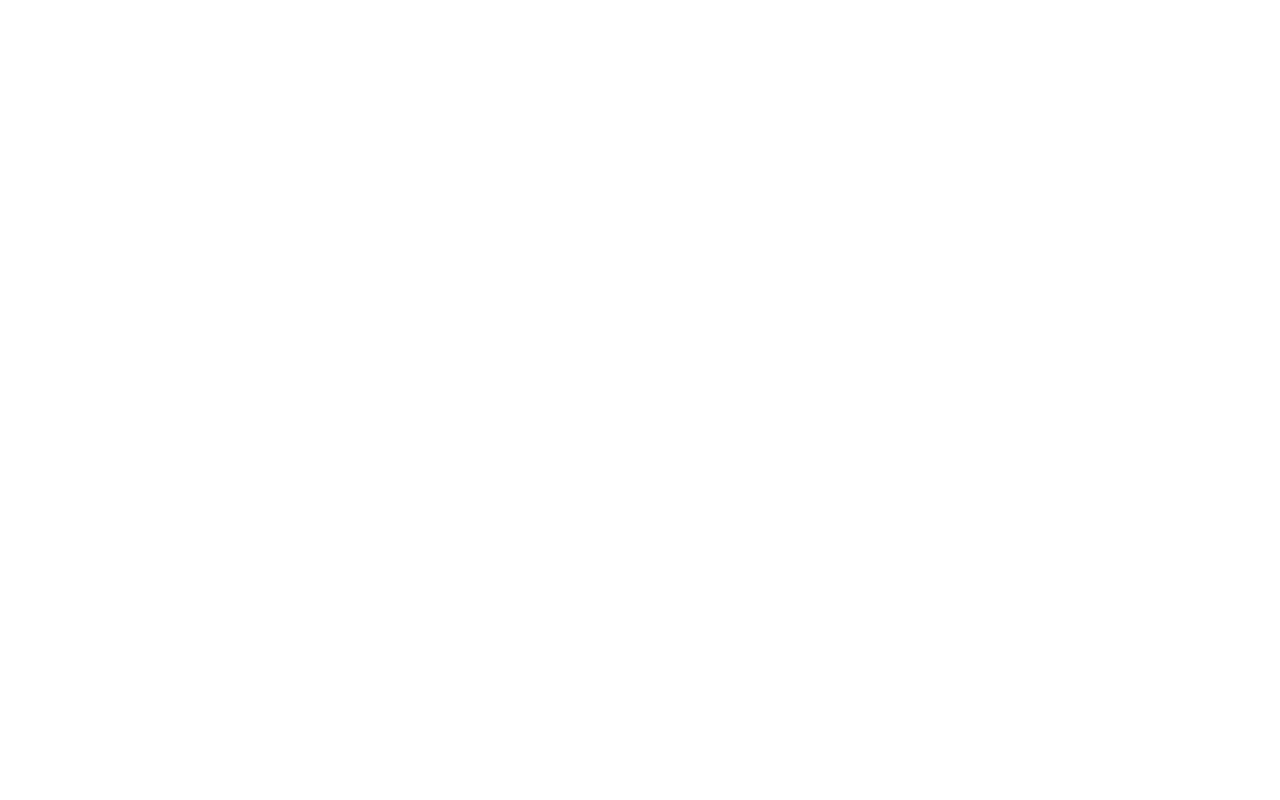
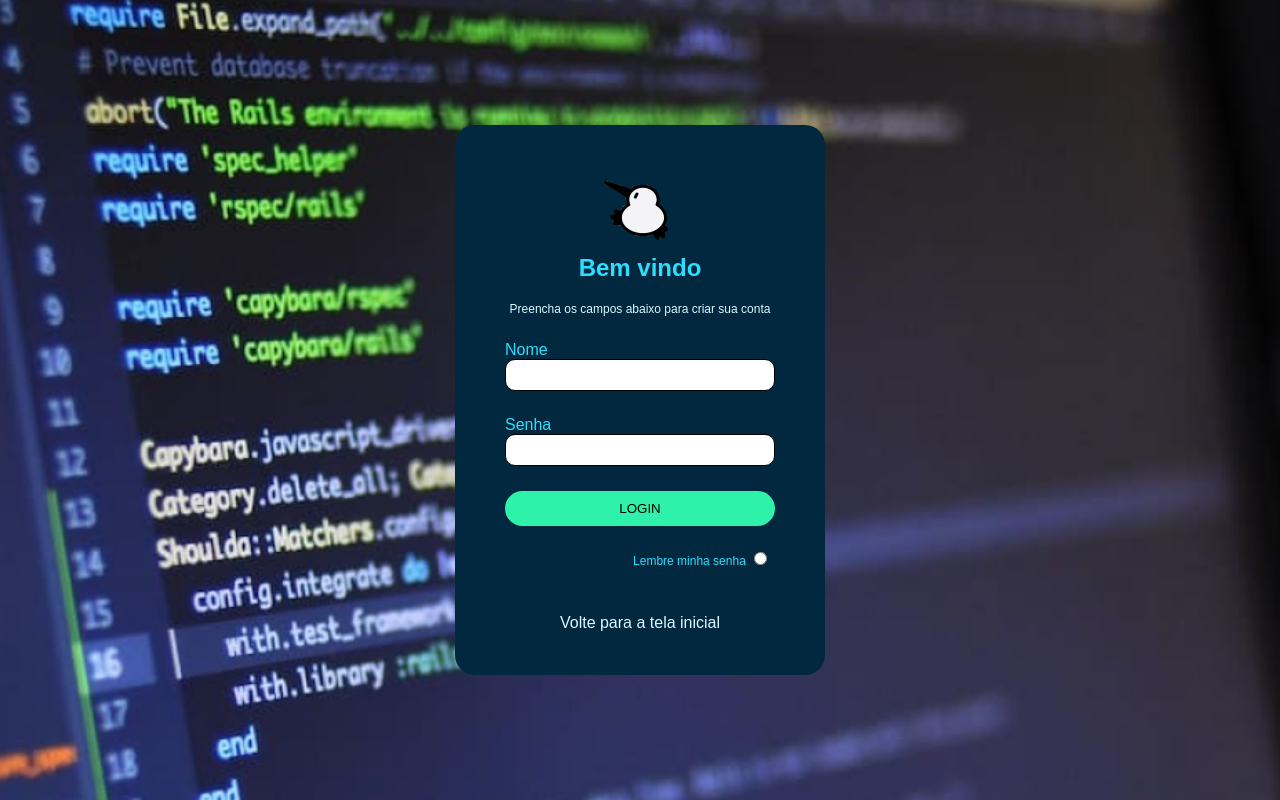
Before and after one commit to projetoIntegrador25/DevLingo, a plain HTML site: page index.html in a window 1280 px wide. Drawn offline with Linux system fonts and the light colour scheme.

Commit message:
arquivo html feito

```diff
--- a/index.html
+++ b/index.html
@@ -1,11 +1,55 @@
 <!DOCTYPE html>
-<html lang="en">
+<html lang="pt-br">
 <head>
     <meta charset="UTF-8">
     <meta name="viewport" content="width=device-width, initial-scale=1.0">
-    <title>Document</title>
+    <link rel="stylesheet" href="css/login.css">
+    <title>DevLingo - Login</title>
 </head>
 <body>
+    <main>
 
+        <section class="container">
+
+            <form action="" class="formulario">
+
+                <div class="blocodeimagem">
+                    <img src="assets/icons/icone_devlingo.png" alt="">
+                    <h1>Bem vindo</h1>
+                    <p>Preencha os campos abaixo para criar sua conta</p>
+                </div>
+
+                <div>
+                    <label for="nome">Nome</label>
+                    <input type="text" id="nome" name="nome">
+                </div>
+
+                <div>
+                    <label for="senha">Senha</label>
+                    <input type="password" id="senha" name="senha">
+                </div>
+
+                <button type="submit">Login</button>
+
+                <div class="remember">
+                    <div>
+                        <label for="remember">Lembre minha senha</label>
+                    </div>
+
+                    <div>
+                        <input type="radio" id="remember" name="remember">
+                    </div>
+                </div>
+
+                <p>Volte para a tela inicial</p>
+
+            </form>
+
+
+
+
+        </section>
+
+    </main>
 </body>
 </html>
```
